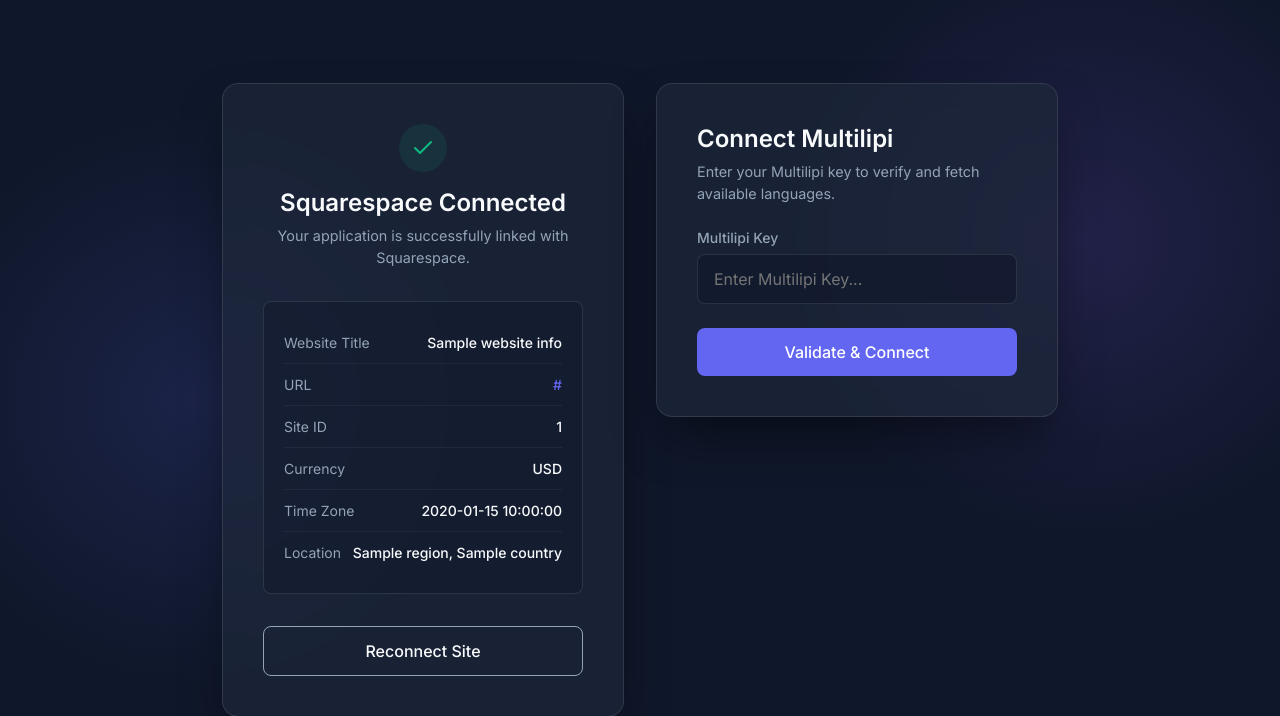
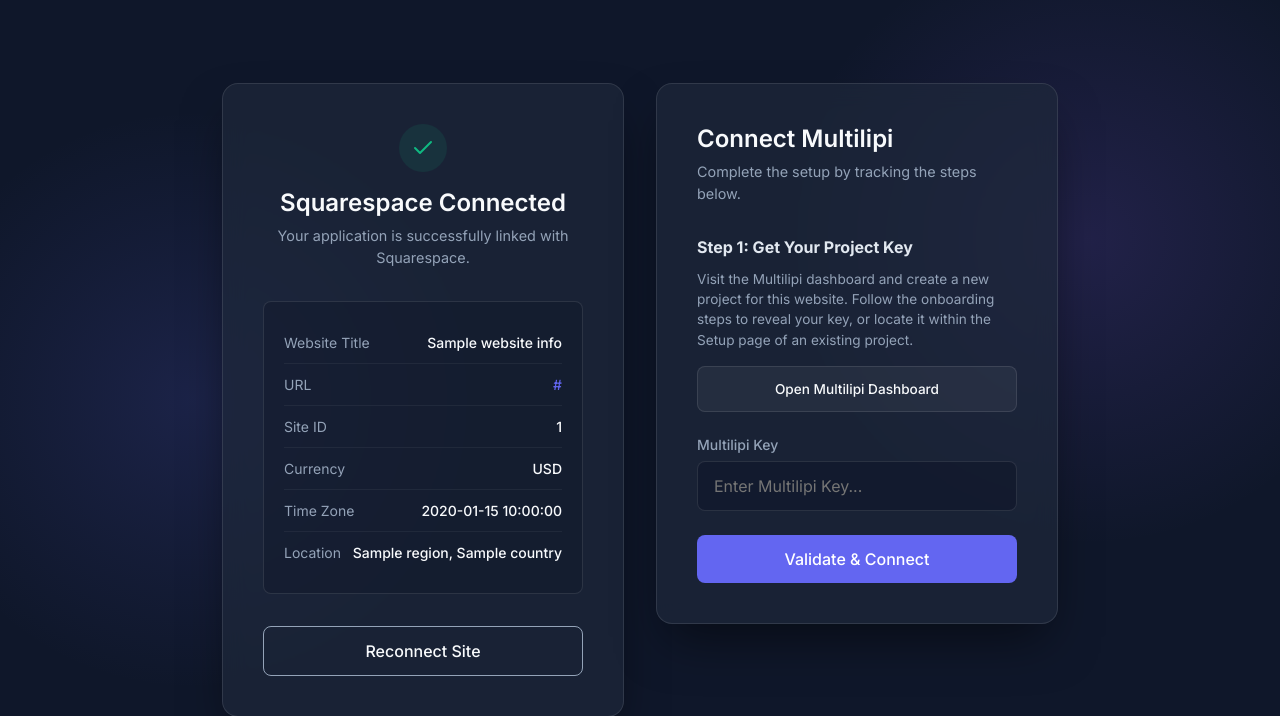
Before and after one commit to HemangTheHuman/squarespace-dummy, a Flask app: template templates/index.html in a window 1280 px wide. Shown: the top 716 px of the page. Run offline with Flask 3, Linux system fonts and the light colour scheme; the template is opened without the code that fills it: most values are stand-ins (such as "Sample title", 1, 10 or a date in 2020).

Commit message:
instructions

```diff
--- a/templates/index.html
+++ b/templates/index.html
@@ -355,8 +355,15 @@
             <!-- Multilipi Box -->
             <div class="card">
                 <h1 style="text-align: left;">Connect Multilipi</h1>
-                <p class="subtitle" style="text-align: left; margin-bottom: 1.5rem;">Enter your Multilipi key to verify
-                    and fetch available languages.</p>
+                <p class="subtitle" style="text-align: left; margin-bottom: 2rem;">Complete the setup by tracking the steps below.</p>
+
+                <h3 style="font-size: 1rem; margin-bottom: 0.75rem; color: #e2e8f0;">Step 1: Get Your Project Key</h3>
+                <p style="font-size: 0.85rem; color: var(--text-muted); margin-bottom: 1rem; line-height: 1.5;">
+                    Visit the Multilipi dashboard and create a new project for this website. Follow the onboarding steps to reveal your key, or locate it within the Setup page of an existing project.
+                </p>
+                <button class="btn" style="background: rgba(255,255,255,0.05); border: 1px solid var(--border-color); color: var(--text-main); margin-bottom: 1.5rem; font-size: 0.85rem;" onclick="window.open('https://dashboard.multilipi.com', '_blank')">
+                    Open Multilipi Dashboard
+                </button>
 
                 <div class="input-group">
                     <label for="multilipi-key">Multilipi Key</label>
@@ -380,8 +387,11 @@
                         </div>
                     </div>
                 </div>
-                <div id="multilipi-script-container" style="display: none; margin-top: 2rem;">
-                    <p class="subtitle" style="text-align: left; margin-bottom: 0.5rem;">Copy the snippet below and paste it just before the closing <code>&lt;/head&gt;</code> tag of your website.</p>
+                <div id="multilipi-script-container" style="display: none; margin-top: 2.5rem; padding-top: 2rem; border-top: 1px solid var(--border-color);">
+                    <h3 style="font-size: 1rem; margin-bottom: 0.75rem; color: #10b981;">Step 2: Add Script to Squarespace</h3>
+                    <p style="font-size: 0.85rem; color: var(--text-muted); margin-bottom: 1rem; line-height: 1.5;">
+                        From your Squarespace configuration dashboard: <br/>go to <strong>Edit Pages</strong> → open <strong>Custom Code</strong> (in the left sidebar) → click on <strong>Code Injection</strong>, and paste the script below into the <strong>Header</strong> section.
+                    </p>
                     <div class="code-block" style="margin: 0.5rem 0;">
                         <div class="code-header">
                             <div class="code-lang">HTML</div>
```
